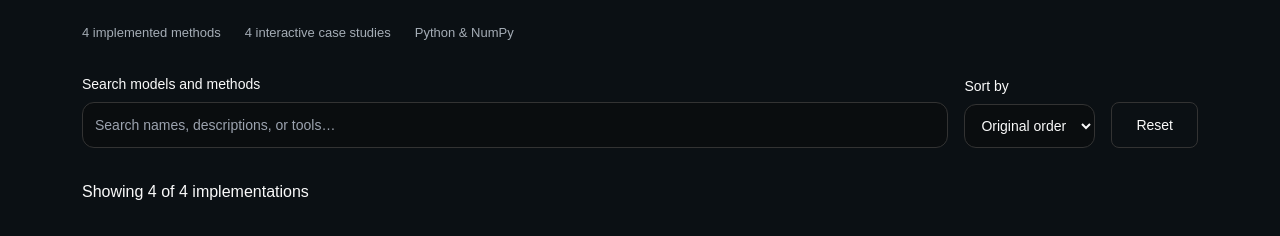
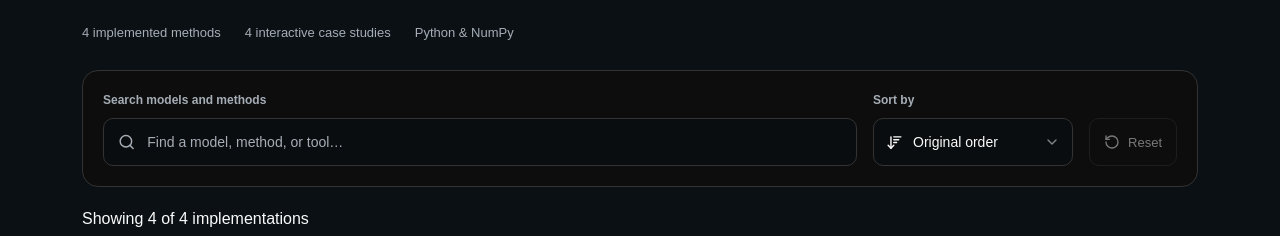
Before and after one commit to rudrapratap601/webportfolio2, a Next.js app: page /projects/ml-from-scratch in a window 1280 px wide. Shown: the part 458-694 px from the top of the page. Built offline with nearby package versions, Linux system fonts and the light colour scheme; no server answers.

Commit message:
Polish ML hub search and sort toolbar

```diff
--- a/app/globals.css
+++ b/app/globals.css
@@ -1007,3 +1007,23 @@ html.light { --background:150 20% 97%; --foreground:210 25% 12%; --card:0 0% 100
 .ml-method-card { display:flex; flex-direction:column; align-items:flex-start; }
 .ml-method-description { margin:20px 0; }
 .ml-method-actions { display:flex; flex-wrap:wrap; gap:12px; margin-top:auto; padding-top:24px; }
+
+/* Project discovery toolbar */
+.search-toolbar { display:flex; align-items:flex-end; gap:16px; padding:20px; margin:28px 0 20px; border:1px solid hsl(var(--border)); border-radius:16px; background:hsl(var(--card)); }
+.search-toolbar-field { flex:1; min-width:0; }
+.search-toolbar label { display:block; margin-bottom:9px; color:hsl(var(--muted-foreground)); font-size:12px; font-weight:600; }
+.search-toolbar-input { display:flex; align-items:center; gap:12px; min-height:48px; padding:0 14px; background:hsl(var(--background)); border:1px solid hsl(var(--input)); border-radius:10px; color:hsl(var(--muted-foreground)); }
+.search-toolbar-input:focus-within { border-color:#64bfa0; box-shadow:0 0 0 3px #64bfa018; }
+.search-toolbar-input input { width:100%; min-width:0; height:46px; background:transparent; color:hsl(var(--foreground)); font-size:14px; outline:none; }
+.search-toolbar-input input::-webkit-search-cancel-button { display:none; }
+.search-toolbar-input input::placeholder { color:hsl(var(--muted-foreground)); }
+.search-toolbar-input button { display:grid; place-items:center; width:30px; height:30px; flex-shrink:0; border-radius:6px; }
+.search-toolbar-input button:hover { background:hsl(var(--accent)); }
+.search-toolbar-sort { flex:0 0 200px; }
+.search-sort-trigger { height:48px; gap:10px; border-radius:10px; }
+.search-sort-trigger>span { flex:1; text-align:left; }
+.search-sort-menu { border-radius:12px; padding:5px; box-shadow:0 15px 40px #0003; }
+.search-sort-menu [role=option] { padding-top:11px; padding-bottom:11px; border-radius:7px; cursor:pointer; }
+.search-toolbar-reset { display:inline-flex; align-items:center; justify-content:center; gap:8px; height:48px; padding:0 14px; border-radius:10px; border:1px solid hsl(var(--border)); color:hsl(var(--foreground)); font-size:13px; }
+.search-toolbar-reset:hover:not(:disabled) { background:hsl(var(--accent)); }
+@media(max-width:640px) { .search-toolbar { flex-wrap:wrap; padding:16px; gap:12px; }.search-toolbar-field { flex-basis:100%; }.search-toolbar-sort { flex:1; min-width:0; }.search-toolbar-reset { flex-shrink:0; } }
--- a/components/search-sort.tsx
+++ b/components/search-sort.tsx
@@ -1,10 +1,31 @@
 "use client";
 import { useId } from "react";
+import { Search, X, RotateCcw, ArrowDownWideNarrow } from "lucide-react";
+import { Select, SelectTrigger, SelectValue, SelectContent, SelectItem } from "./ui/select";
+
 export function SearchSort({ query, sort, onQuery, onSort, label = "projects" }: { query:string; sort:string; onQuery:(value:string)=>void; onSort:(value:string)=>void; label?:string }) {
-  const id=useId();
-  return <div className="my-8 flex flex-wrap items-end gap-4">
-    <label htmlFor={`${id}-search`} className="min-w-0 flex-1 text-sm">Search {label}<input id={`${id}-search`} type="search" value={query} onChange={e=>onQuery(e.target.value)} placeholder="Search names, descriptions, or tools…" className="mt-2 block w-full rounded-lg border border-input bg-background p-3 text-foreground" /></label>
-    <label htmlFor={`${id}-sort`} className="text-sm">Sort by<select id={`${id}-sort`} value={sort} onChange={e=>onSort(e.target.value)} className="mt-2 block rounded-lg border border-input bg-background p-3 text-foreground"><option value="default">Original order</option><option value="az">Name: A–Z</option><option value="za">Name: Z–A</option></select></label>
-    <button type="button" className="btn-secondary" onClick={()=>{onQuery("");onSort("default");}}>Reset</button>
+  const id = useId();
+  const changed = query.length > 0 || sort !== "default";
+  return <div className="search-toolbar">
+    <div className="search-toolbar-field">
+      <label htmlFor={`${id}-search`}>Search {label}</label>
+      <div className="search-toolbar-input">
+        <Search size={18} aria-hidden="true" />
+        <input id={`${id}-search`} type="search" value={query} onChange={e=>onQuery(e.target.value)} placeholder="Find a model, method, or tool…" />
+        {query && <button type="button" aria-label="Clear search" onClick={()=>{onQuery("");document.getElementById(`${id}-search`)?.focus();}}><X size={16} aria-hidden="true" /></button>}
+      </div>
+    </div>
+    <div className="search-toolbar-sort">
+      <label htmlFor={`${id}-sort`}>Sort by</label>
+      <Select value={sort} onValueChange={onSort}>
+        <SelectTrigger id={`${id}-sort`} className="search-sort-trigger"><ArrowDownWideNarrow size={17} aria-hidden="true" /><SelectValue /></SelectTrigger>
+        <SelectContent className="search-sort-menu" position="popper" sideOffset={8}>
+          <SelectItem value="default">Original order</SelectItem>
+          <SelectItem value="az">Name: A–Z</SelectItem>
+          <SelectItem value="za">Name: Z–A</SelectItem>
+        </SelectContent>
+      </Select>
+    </div>
+    <button type="button" className="search-toolbar-reset" disabled={!changed} onClick={()=>{onQuery("");onSort("default");}}><RotateCcw size={16} aria-hidden="true" />Reset</button>
   </div>;
 }
```
